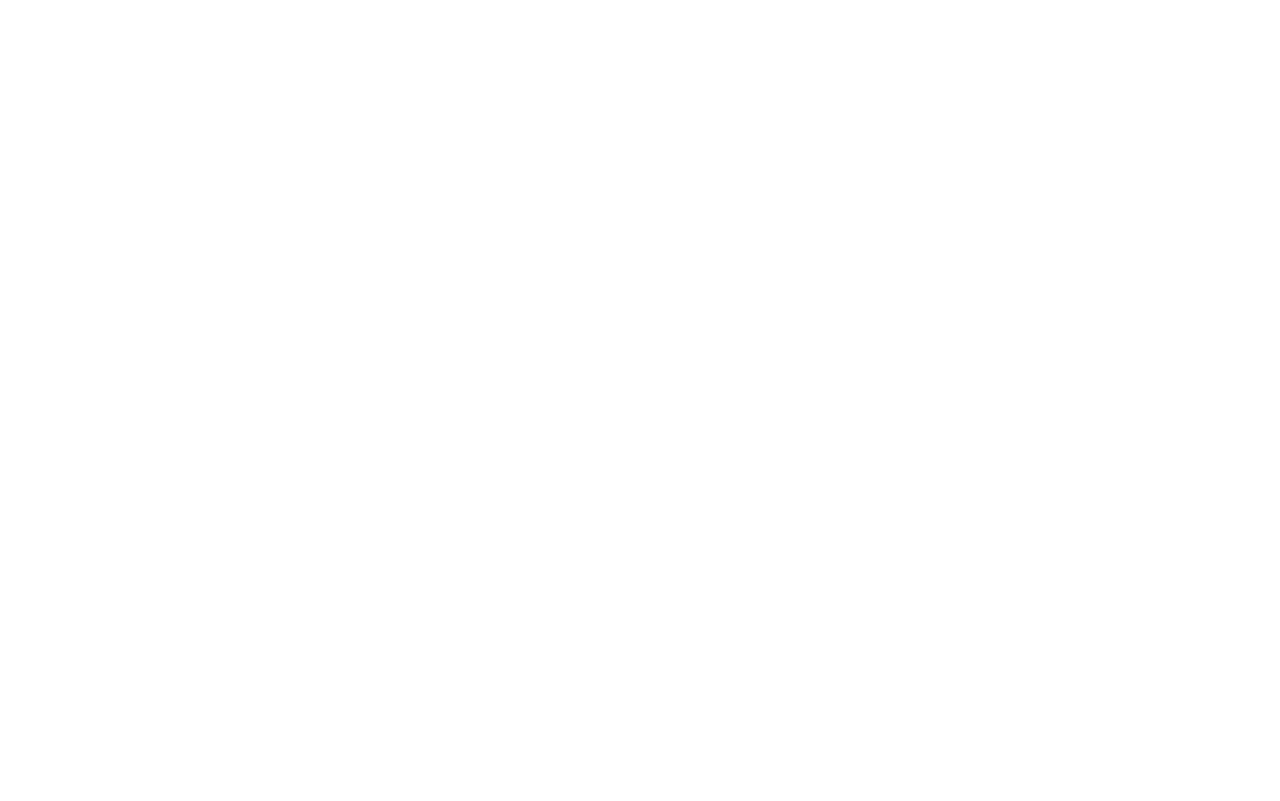
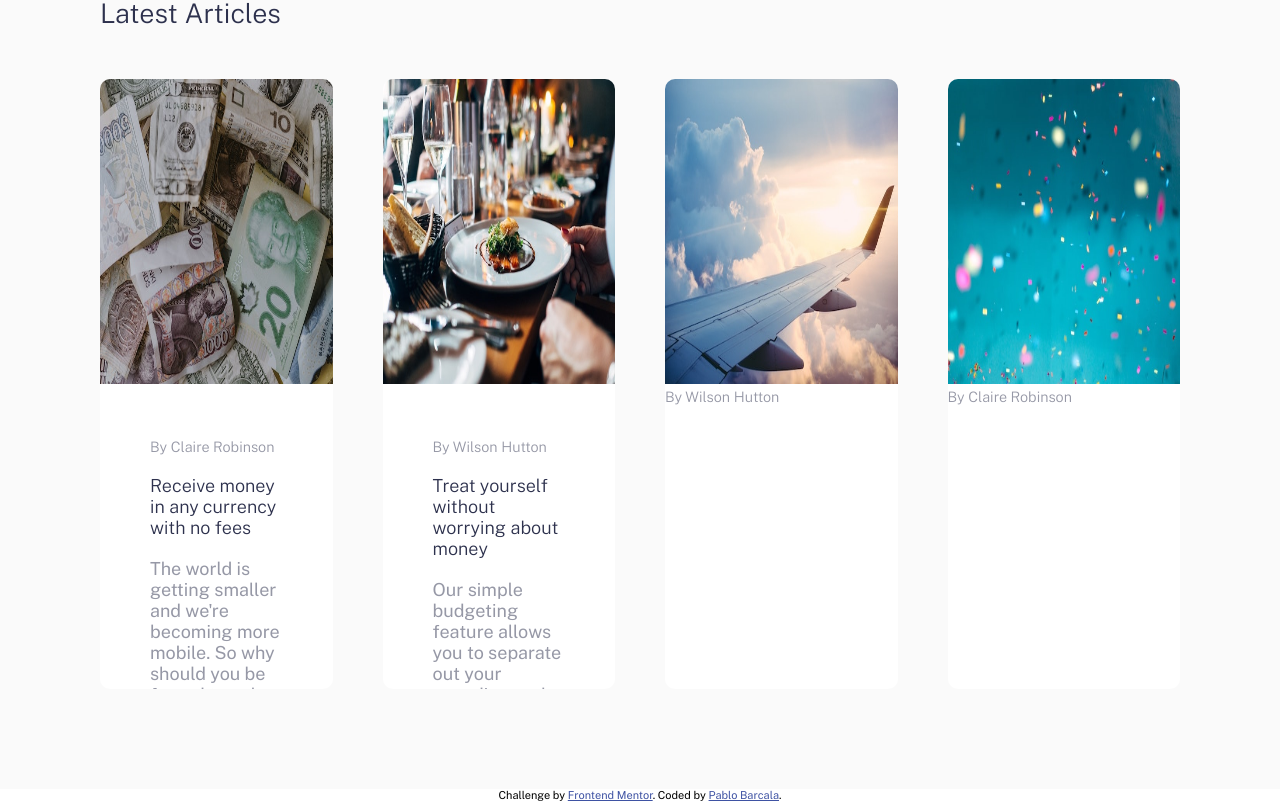
Before and after one commit to pablobarcala/Easybank-Landing-Page, an Angular app: page / in a window 1280 px wide. Shown: the part 1510-2311 px from the top of the page. Before the commit the page ends 1419 px from the top, so only its background shows below. Built offline with nearby package versions, Linux system fonts and the light colour scheme.

Commit message:
primeros estilos de los articulos

```diff
--- a/src/app/app.component.html
+++ b/src/app/app.component.html
@@ -2,6 +2,7 @@
   <app-header></app-header>
   <app-presentation></app-presentation>
   <app-why></app-why>
+  <app-articles></app-articles>
   <div class="attribution">
     Challenge by <a href="https://www.frontendmentor.io?ref=challenge" target="_blank">Frontend Mentor</a>.
     Coded by <a href="https://pablobarcala.com.ar">Pablo Barcala</a>.
--- a/src/app/components/articles/articles.component.css
+++ b/src/app/components/articles/articles.component.css
@@ -0,0 +1,48 @@
+.container {
+    padding: 100px;
+    background-color: var(--LIGHT-GRAY);
+}
+
+h2 {
+    padding-bottom: 50px;
+    font-weight: 300;
+}
+
+.articles {
+    display: flex;
+    justify-content: space-between;
+    flex-wrap: wrap;
+    gap: 50px;
+}
+
+article {
+    flex: 1 0 20%;
+    background-color: var(--WHITE);
+    border-radius: 10px;
+    overflow: hidden;
+}
+
+img {
+    width: 100%;
+    height: 50%;
+}
+
+.text {
+    padding: 50px;
+    display: flex;
+    flex-direction: column;
+    justify-content: space-between;
+    align-items: flex-start;
+    gap: 20px;
+}
+
+.author {
+    font-weight: 300;
+    font-size: 0.8rem;
+}
+
+h4 {
+    font-weight: 300;
+    font-size: 1rem;
+
+}
--- a/src/app/components/articles/articles.component.html
+++ b/src/app/components/articles/articles.component.html
@@ -1 +1,29 @@
-<p>articles works!</p>
+<div class="container">
+    <h2>Latest Articles</h2>
+    <div class="articles">
+        <article>
+            <img src="../../../assets/images/image-currency.jpg" alt="currency">
+            <div class="text">
+                <p class="author">By Claire Robinson</p>
+                <h4>Receive money in any currency with no fees</h4>
+                <p>The world is getting smaller and we're becoming more mobile. So why should you be forced to only receive money in a single ...</p>
+            </div>
+        </article>
+        <article>
+            <img src="../../../assets/images/image-restaurant.jpg" alt="restaurant">
+            <div class="text">
+                <p class="author">By Wilson Hutton</p>
+                <h4>Treat yourself without worrying about money</h4>
+                <p>Our simple budgeting feature allows you to separate out your spending and set realistic limits each month. That means you ...</p>
+            </div>
+        </article>
+        <article>
+            <img src="../../../assets/images/image-plane.jpg" alt="plane">
+            <p class="author">By Wilson Hutton</p>
+        </article>
+        <article>
+            <img src="../../../assets/images/image-confetti.jpg" alt="confetti">
+            <p class="author">By Claire Robinson</p>
+        </article>
+    </div>
+</div>
--- a/src/styles.css
+++ b/src/styles.css
@@ -34,7 +34,7 @@
     opacity: 0.7;
 }
 
-h1, h2, h3 {
+h1, h2, h3, h4 {
     color: var(--DARK-BLUE);
 }
 
```
Also changed, not shown: src/app/app.component.ts (+8 -1 lines).
